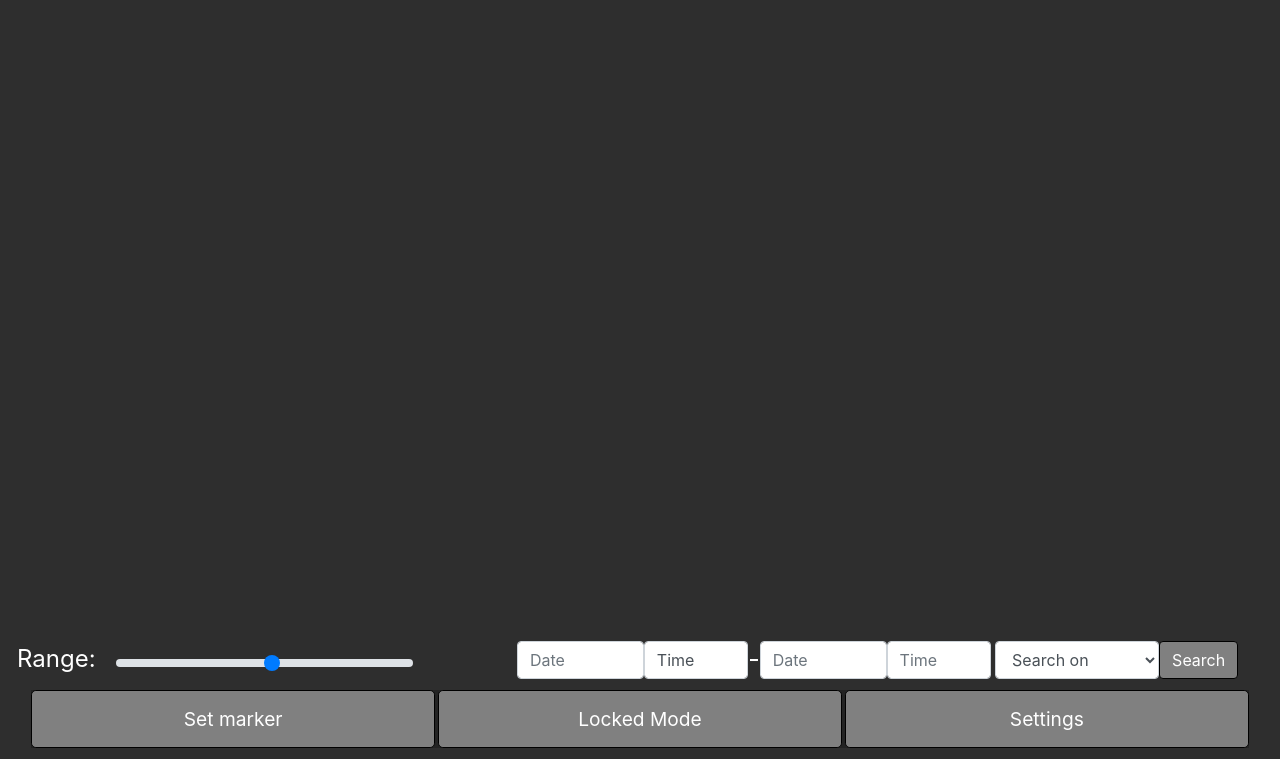
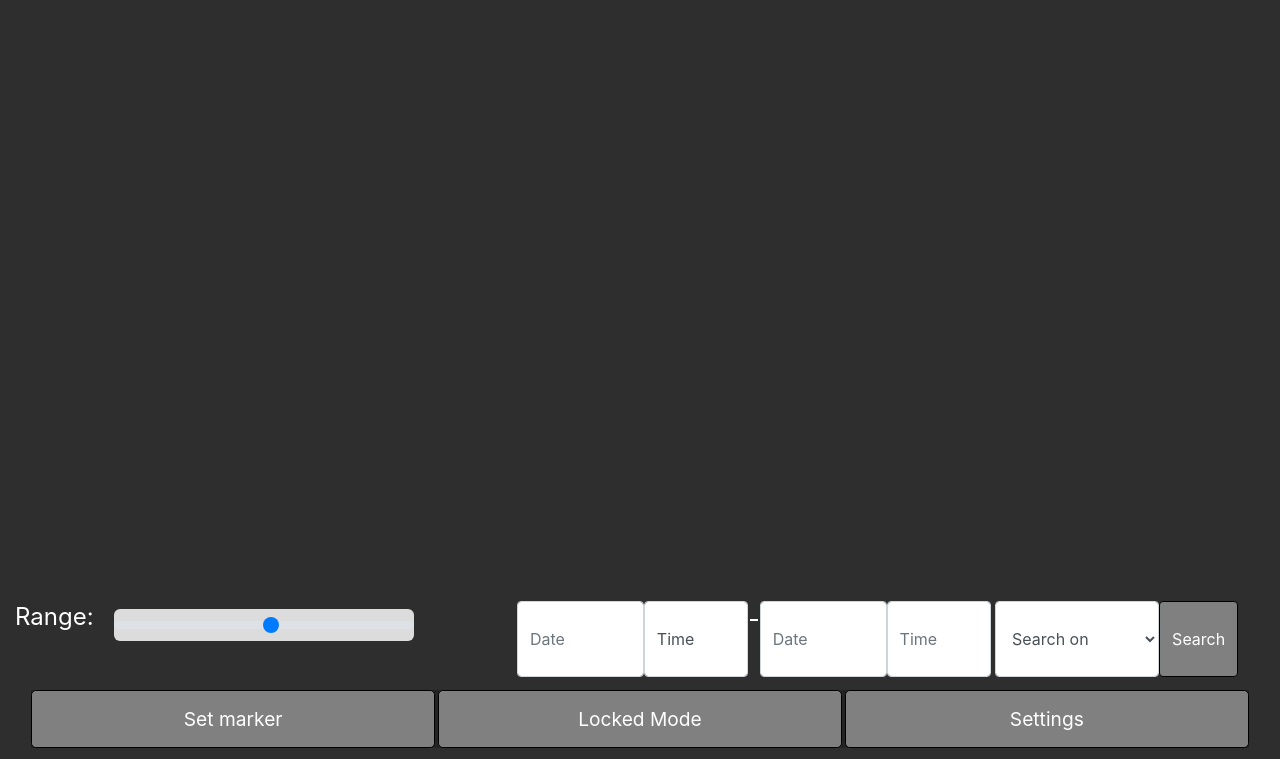
Before and after one commit to MTBorg/Place-of-interest, a Flask app: template server/templates/index.html in a window 1280 px wide. Shown: the part 41-800 px from the top of the page. Run offline with Flask 2, Linux system fonts and the light colour scheme; the template is opened without the code that fills it, so the values that code supplies are empty; some libraries are stand-ins or nearby versions.

Commit message:
Some css changes, not done

```diff
--- a/server/static/css/styles.css
+++ b/server/static/css/styles.css
@@ -25,29 +25,38 @@ body{
 }
 #mapScaler {
     height: 80%;
-    padding: 2px !important;
     width: 40% !important;
     clear: left !important;
     float: left !important;
 }
 #slideLabel {
+
+	height: 100%;
     font-size: 1.5rem !important;
     color: white !important;
     clear: left !important;
     float: left !important;
 }
 #slider1 {
+	background-color:	gainsboro;
+	border-radius: 6px !important;
+	height: 50%;
     width: 60% !important;
     margin-left: 20px !important;
-    margin-top: 18px !important;
+    margin-top: 10px !important;
+	margin-bottom: 10px !important;
 }
 
 .date{
+	height: 100% !important;
 	width: 17% !important;
 	float: left !important;
 }
+.date-form{
+	 height: 100% !important;
+}
 .dateform {
-    height: 80%;
+    height: 100%;
     clear: left !important;
     clear: right !important;
     width: 60% !important;
@@ -55,6 +64,7 @@ body{
     float: right !important;
 }
 .time{
+	height: 100% !important;
 	width: 14% !important;
 	float: left !important;
 }
@@ -66,13 +76,13 @@ body{
 }
 
 #row1{
-	height: 80%;
+	height: 75%;
 	margin: auto !important;
 	width: 100% !important;
 	padding: 4px;
 }
 #row2{
-	height: 5% !important;
+	height: 10% !important;
 
 }
 #row2col1{
@@ -144,6 +154,7 @@ body{
     border: 1px solid white !important;
 }
 .but-graphics-search{
+	height:  100%;
 	float: left;
 	color: white;
 	background-color: grey !important;
@@ -153,6 +164,7 @@ body{
 
 }
 #searchSelect{
+	height:  100%;
 	margin-left:4px;
 	float: left;
 	width: 22%;
--- a/server/templates/index.html
+++ b/server/templates/index.html
@@ -22,7 +22,7 @@
             <div class="row" id="row2" > <!-- The row in which the column is placed -->
                 <!-- WRITE FILE TO SEND DATA TO IN ACTION = "DESINTATION HERE" CONNECT THIS TO BACKEND-->
                 <div class="col-sm-12 col-lg-12 date-margin mx-auto ">
-				<form method="post" id="date-form" action="" class="mx-auto">
+				<form method="post" class="date-form" action="" class="mx-auto">
 					<div id="mapScaler">
 						<p id="slideLabel"> Range:  </p>
 						<input type="range" class="custom-range" id="slider1"  min="1" max="20" step="1" onchange="changeRange(this.value)">
```
